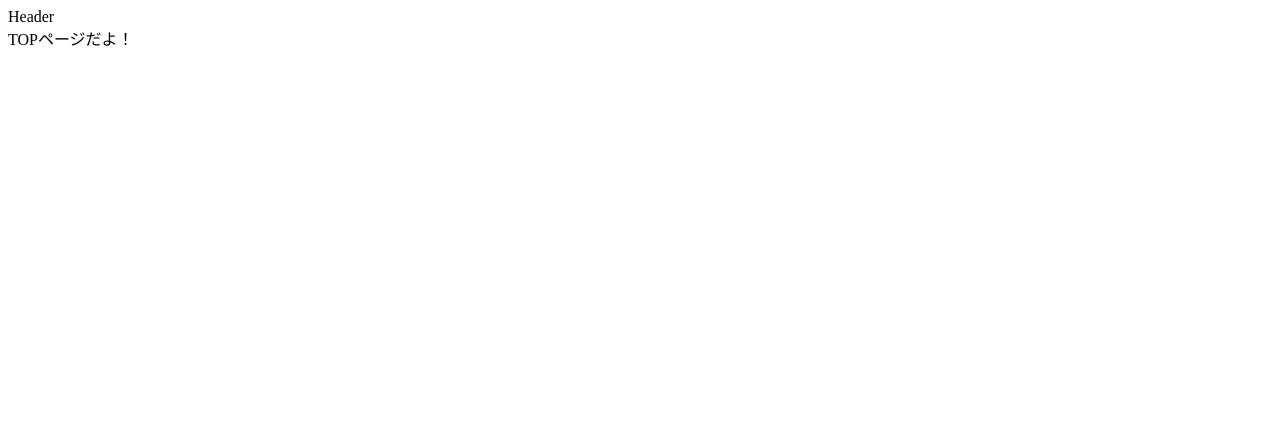
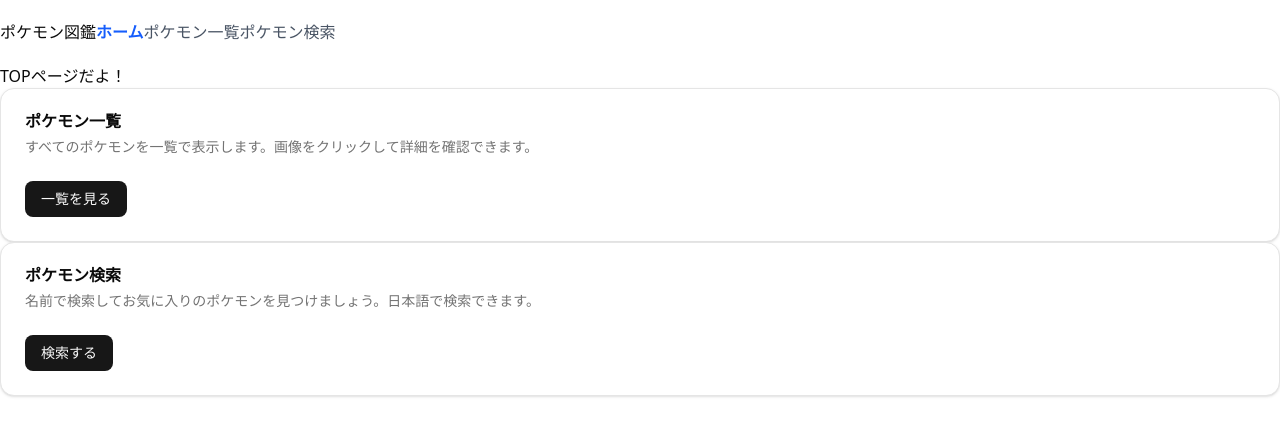
Before and after one commit to ikeda-m0709/pokedex, a Next.js app in the folder next-pokedex/: page / in a window 1280 px wide. Shown: the top 436 px of the page. Built offline with nearby package versions, Linux system fonts and the light colour scheme.

Commit message:
headerとTopページを少し

```diff
--- a/next-pokedex/src/app/layout.tsx
+++ b/next-pokedex/src/app/layout.tsx
@@ -1,6 +1,6 @@
 import Header from "@/components/header";
 import type { Metadata } from "next";
-//import "./globals.css"; ←このファイルをいじると全体のCSSが変わる
+import "./globals.css"; //←このファイルをいじると全体のCSSが変わる
 
 export const metadata: Metadata = {
   title: "ポケモン図鑑",
--- a/next-pokedex/src/app/page.tsx
+++ b/next-pokedex/src/app/page.tsx
@@ -1,9 +1,39 @@
+import {
+  Card,
+  CardContent,
+  CardDescription,
+  CardHeader,
+  CardTitle,
+} from "@/components/ui/card"
+
+import { Button } from "@/components/ui/button";
+import Link from 'next/link';
 
 export default function Home() {
   return (
     <div>
       <main>
-        TOPページだよ！
+        <p>TOPページだよ！</p>
+
+        <Card>
+          <CardHeader>
+            <CardTitle>ポケモン一覧</CardTitle>
+            <CardDescription>すべてのポケモンを一覧で表示します。画像をクリックして詳細を確認できます。</CardDescription>
+          </CardHeader>
+          <CardContent>
+            <Button><Link href="/pokemon">一覧を見る</Link></Button>
+          </CardContent>
+        </Card>
+
+        <Card>
+          <CardHeader>
+            <CardTitle>ポケモン検索</CardTitle>
+            <CardDescription>名前で検索してお気に入りのポケモンを見つけましょう。日本語で検索できます。</CardDescription>
+          </CardHeader>
+          <CardContent>
+            <Button><Link href="/search">検索する</Link></Button>
+          </CardContent>
+        </Card>
 
       </main>
       <footer>
--- a/next-pokedex/src/components/header.tsx
+++ b/next-pokedex/src/components/header.tsx
@@ -1,8 +1,29 @@
+"use client" //クライアントコンポーネントだよ、の宣言
+
+import Link from 'next/link';
+import { usePathname } from 'next/navigation'
 import React from 'react'
 
 const Header = () => {
+    const pathname = usePathname();//現在のパスURLの取得
+
+    const navigationItems = [
+        { href: '/', label: 'ホーム'},
+        { href: '/pokemon', label: 'ポケモン一覧'},
+        { href: '/search', label: 'ポケモン検索'}
+    ];
+
   return (
-    <div>Header</div>
+    <header>
+        <div className="flex items-center h-16">
+            <Link href='/'>ポケモン図鑑</Link>
+            <nav>
+                {navigationItems.map((item) => (
+                    <Link key={item.href} href={item.href} className={ pathname === item.href ? `text-blue-600 font-bold` : `text-gray-600`}>{item.label}</Link>
+                ))}
+            </nav>
+        </div>
+    </header>
   )
 }
 
```
